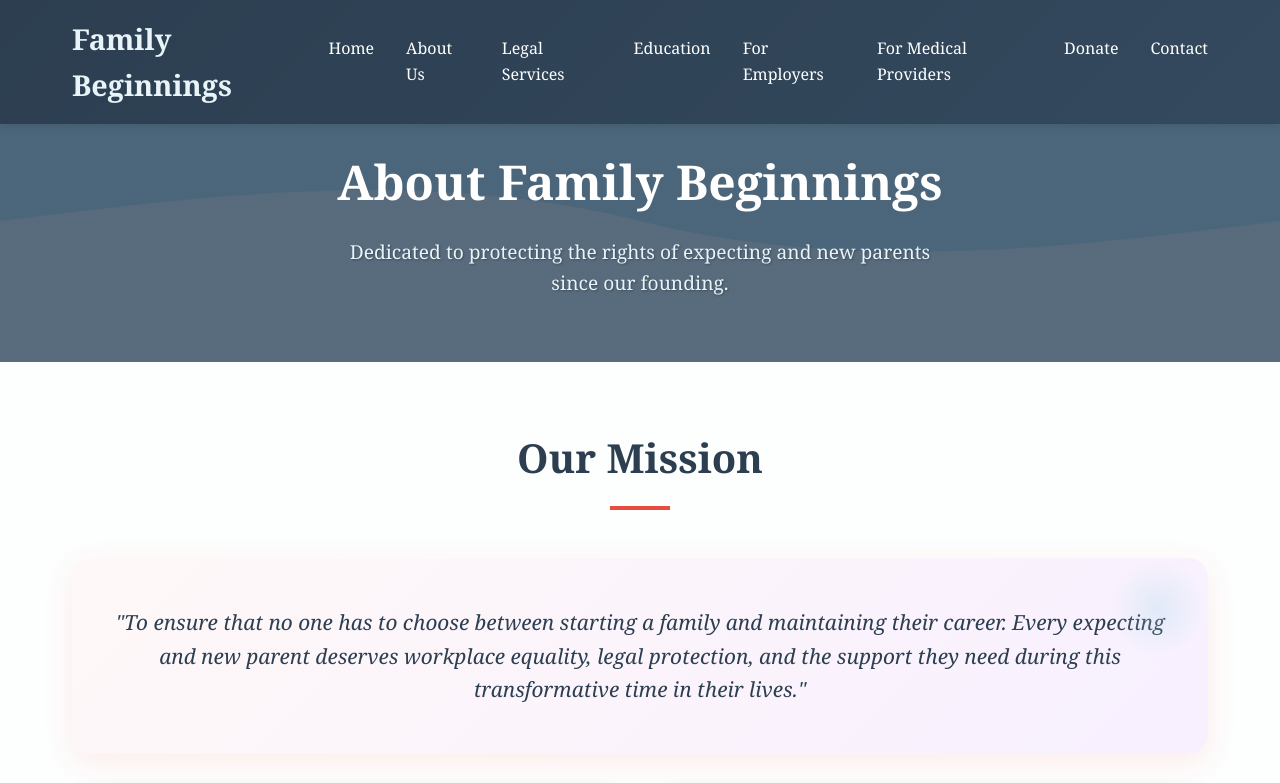
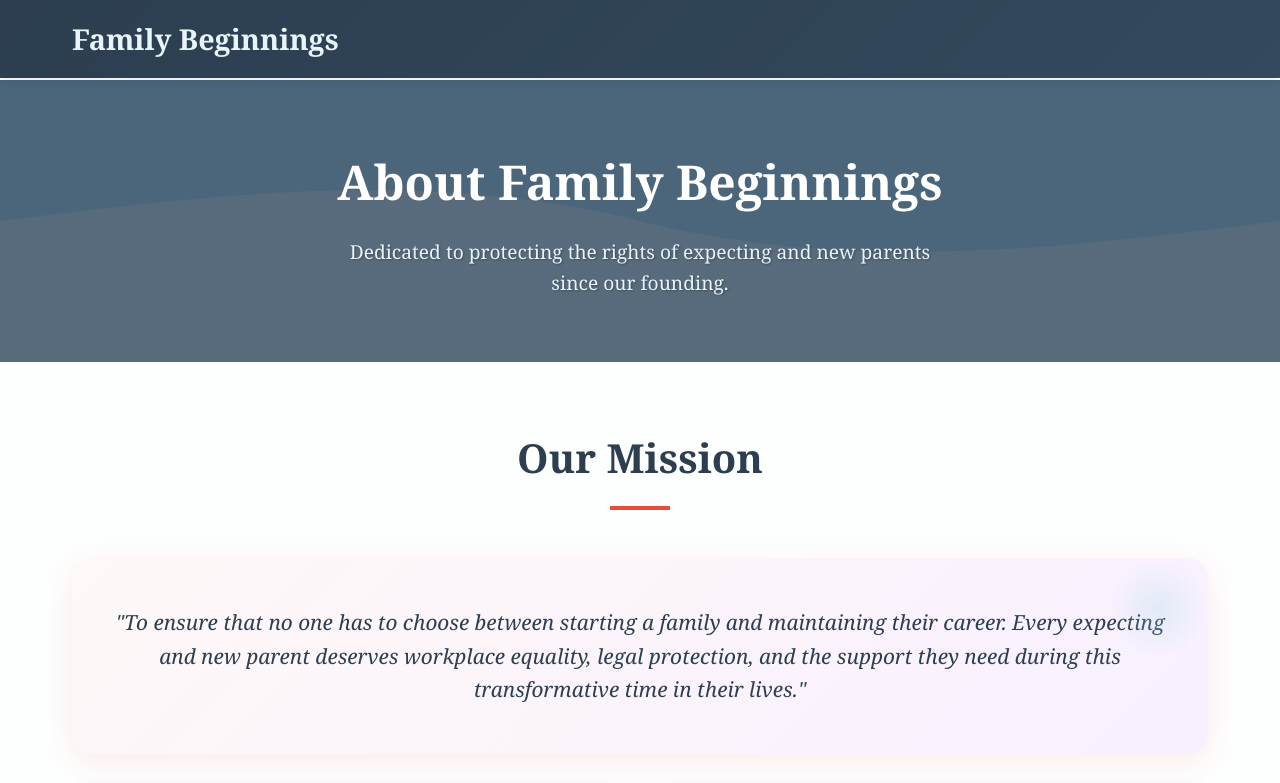
Before and after one commit to CarlGaul/FamilyBeginnings, a plain HTML site: page about.html in a window 1280 px wide. Shown: the top 783 px of the page. Drawn offline with Linux system fonts and the light colour scheme.

Commit message:
Update about.html

```diff
--- a/about.html
+++ b/about.html
@@ -544,17 +544,9 @@
     <!-- NAVIGATION HEADER -->
     <header>
         <nav>
-            <a href="index.html" class="logo">Family Beginnings</a>
-         <ul class="nav-links">
-    <li><a href="index.html">Home</a></li>
-    <li><a href="about.html">About Us</a></li>
-    <li><a href="legalservices.html">Legal Services</a></li>
-    <li><a href="education.html">Education</a></li>
-    <li><a href="foremployers.html">For Employers</a></li>
-    <li><a href="formedicalproviders.html">For Medical Providers</a></li>
-    <li><a href="donate.html">Donate</a></li>
-    <li><a href="contact.html">Contact</a></li>
-</ul>
+    <a href="index.html" class="logo">Family Beginnings</a>
+    <div id="navigation"></div>
+</nav>
         </nav>
     </header>
 
```
